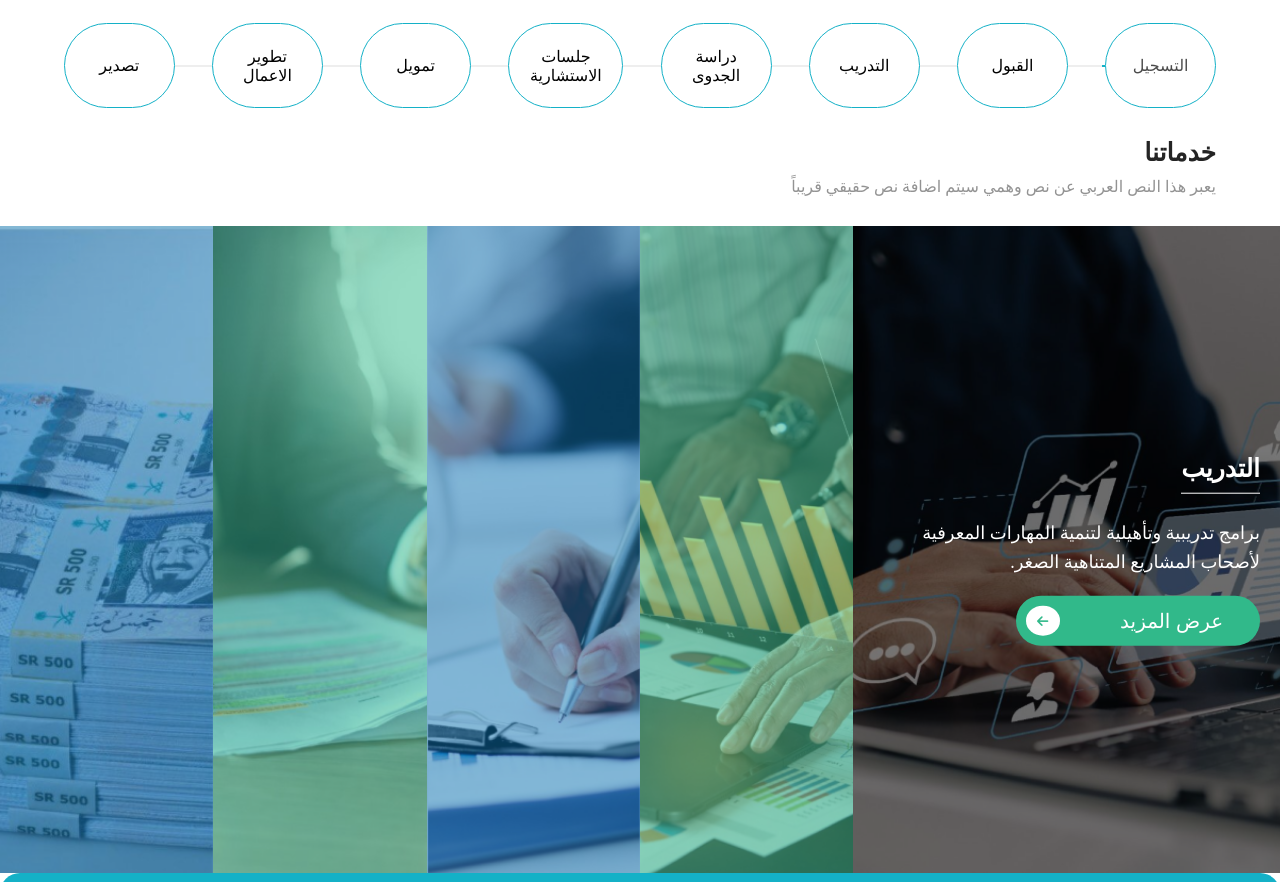
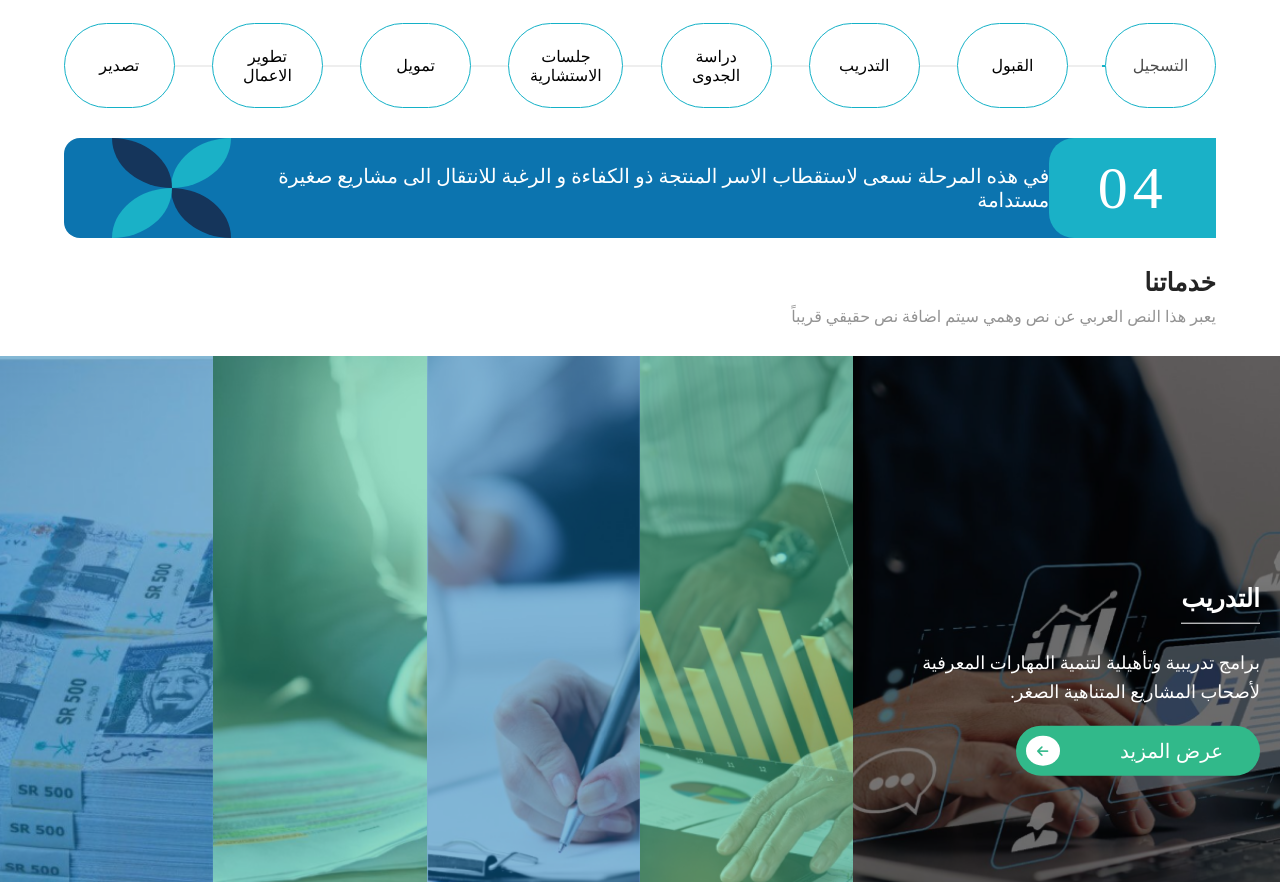
Before and after one commit to mohamedCleanCode/Task-Meem-Company-JS, a plain HTML site: page index.html in a window 1280 px wide. Shown: the part 1000-1882 px from the top of the page. Drawn offline with Linux system fonts and the light colour scheme.

Commit message:
add plant text design

```diff
--- a/css/main.css
+++ b/css/main.css
@@ -291,6 +291,63 @@ header .status {
 }
 /* End Our Plan */
 
+/* Start Plan Text */
+.plan-text .container {
+  background-color: #0c74af;
+  height: 100px;
+  margin-top: 30px;
+  border-radius: 16px;
+  display: flex;
+  justify-content: space-between;
+  align-items: center;
+}
+.plan-text .counter {
+  width: 15%;
+  height: 100%;
+  display: flex;
+  justify-content: center;
+  align-items: center;
+  font-size: 60px;
+  background-color: #1ab1c7;
+  color: #fff;
+  border-top-left-radius: 25px;
+  border-bottom-left-radius: 25px;
+  letter-spacing: 5px;
+}
+.plan-text .text {
+  color: #fff;
+  font-size: 20px;
+}
+.sketch {
+  width: 15%;
+  height: 100%;
+}
+.sketch .sketch-box {
+  width: 100%;
+  height: 50%;
+}
+.sketch .sketch-box span {
+  display: inline-block;
+  width: 60px;
+  height: 50px;
+  background-color: red;
+}
+.sketch .sketch-box:first-child span:last-child,
+.sketch .sketch-box:last-child span:first-child {
+  border-radius: 0% 100% 0% 100% / 0% 100% 0% 100%;
+  background-color: #15355b;
+}
+.sketch .sketch-box:first-child span:first-child,
+.sketch .sketch-box:last-child span:last-child {
+  border-radius: 100% 0% 100% 0% / 100% 0% 100% 0%;
+  background-color: #1ab1c7;
+}
+.sketch .sketch-box:first-child span:last-child,
+.sketch .sketch-box:last-child span:last-child {
+  transform: translate(5px, 0);
+}
+/* End Plan Text */
+
 /* Start Our Services  */
 .our-services {
   margin: 30px 0;
--- a/index.html
+++ b/index.html
@@ -98,6 +98,28 @@
     </section>
     <!-- End Our Plan -->
 
+    <!-- Start Plan Text -->
+    <section class="plan-text">
+      <div class="container">
+        <div class="counter">04</div>
+        <div class="text">
+          في هذه المرحلة نسعى لاستقطاب الاسر المنتجة ذو الكفاءة و الرغبة
+          للانتقال الى مشاريع صغيرة مستدامة
+        </div>
+        <div class="sketch">
+          <div class="sketch-box">
+            <span></span>
+            <span></span>
+          </div>
+          <div class="sketch-box">
+            <span></span>
+            <span></span>
+          </div>
+        </div>
+      </div>
+    </section>
+    <!-- End Plan Text -->
+
     <!-- Start Our Services -->
     <section class="our-services">
       <div class="container">
```
